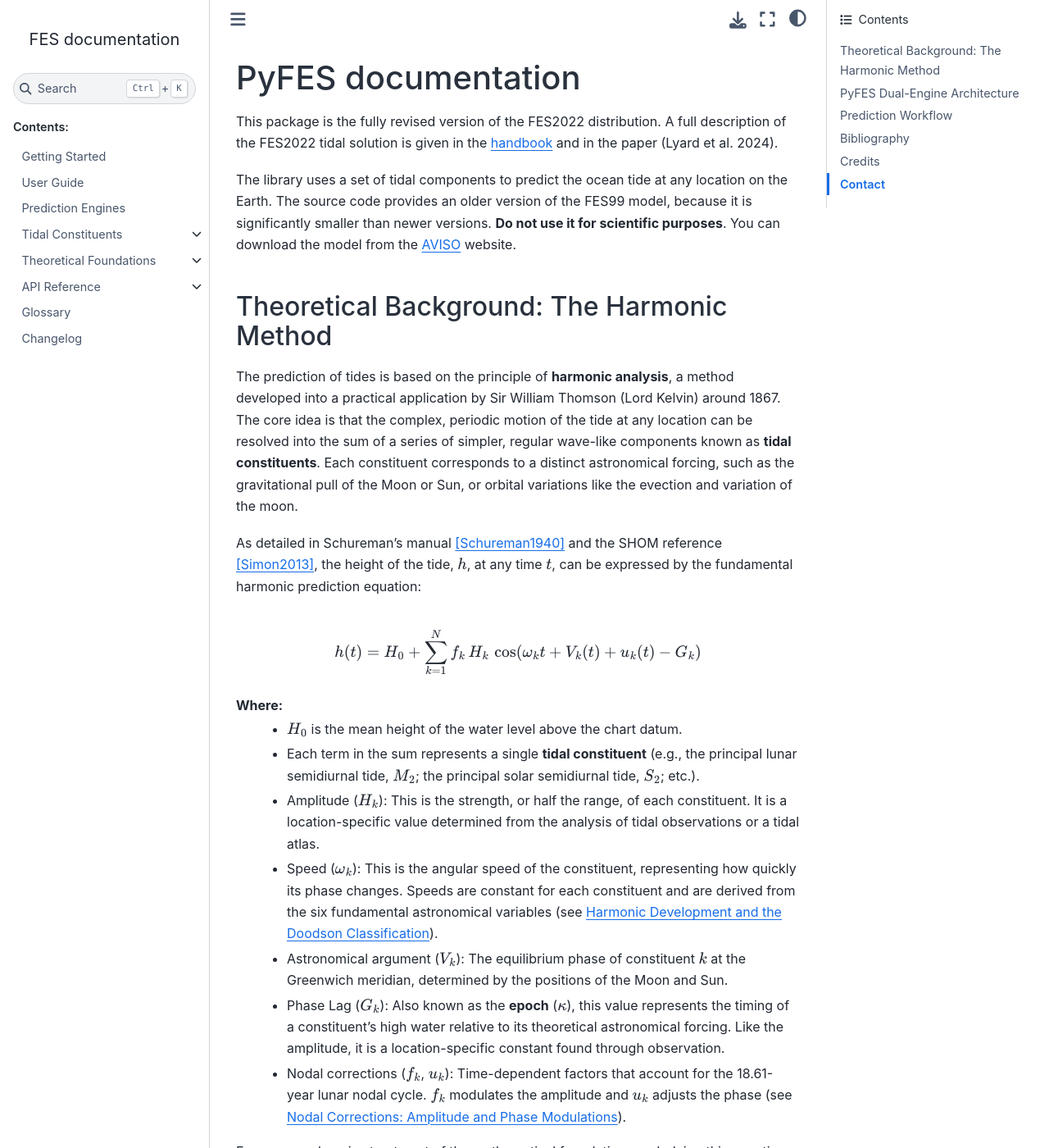
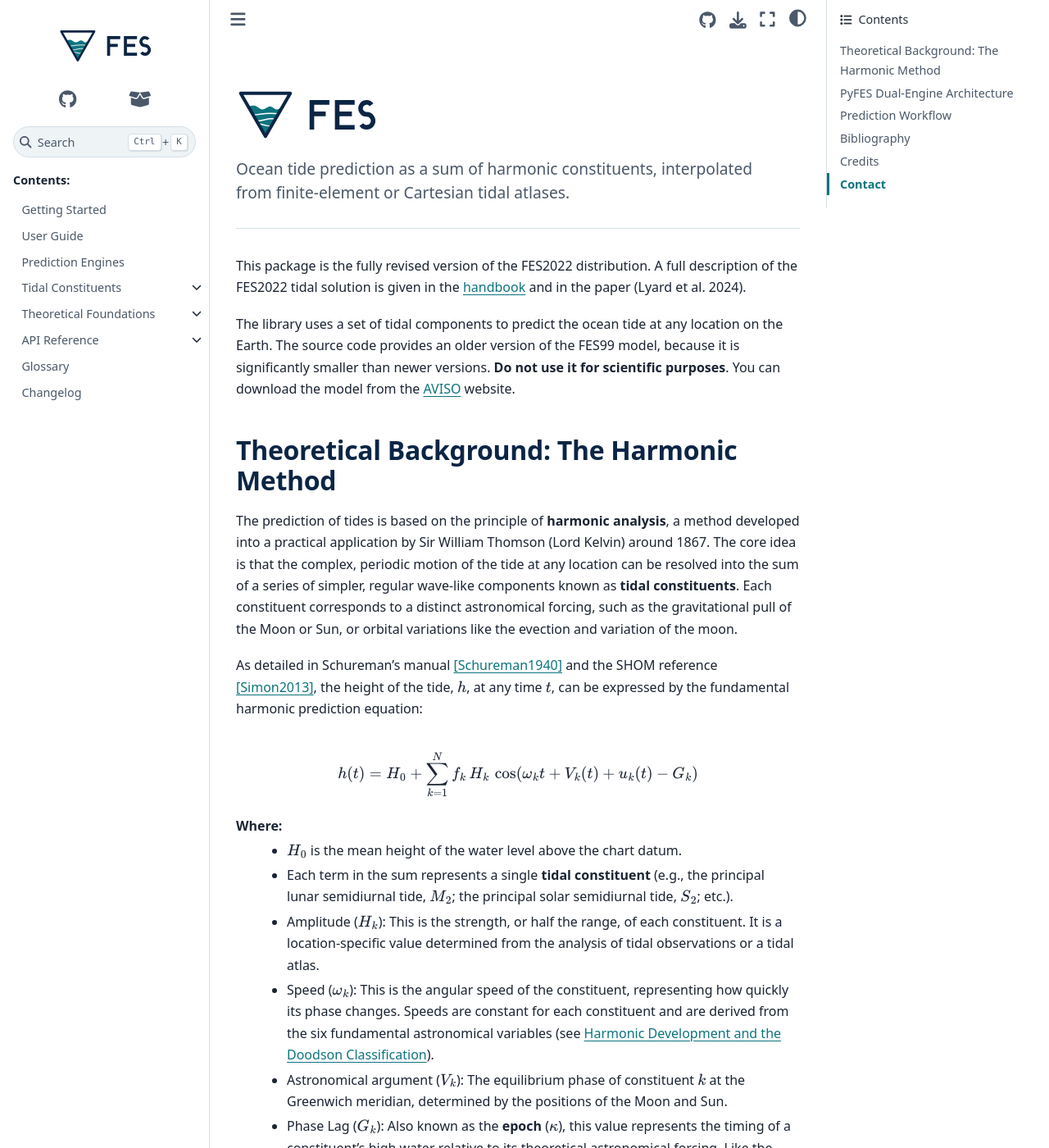
Before and after one commit to CNES/aviso-fes, a Sphinx documentation site: the page built from docs/source/index.rst, in a window 1280 px wide and 1400 px high. Shown: the whole window at 82% size. Built offline with Sphinx 7.4.7 and the Sphinx Book theme 1.1.4, drawn with Linux system fonts in a browser that asks for light colours; pages that are not in the unit, such as notebooks, are missing from menus.

Commit message:
docs(brand): apply the FES identity to the Sphinx documentation

```diff
--- /dev/null
+++ b/docs/source/_static/css/fes.css
@@ -0,0 +1,201 @@
+/*
+ * FES visual identity for sphinx-book-theme (pydata-sphinx-theme).
+ *
+ * The palette is defined once as --fes-* tokens, then mapped onto the
+ * theme's --pst-color-* variables. Only a few targeted rules follow; the
+ * layout of the theme is left untouched. MathJax output is not restyled.
+ *
+ * Contrast (WCAG 2.x), text or link colour on background:
+ *
+ *   Light                       on #FFFFFF   on Estran #EEF4F6
+ *   Text        #1A2433         15.62        14.07
+ *   Muted       #4A5869          7.26         6.54
+ *   Abyss       #0B2545         15.39        13.85
+ *   Tide (link) #0C747E          5.50         4.96
+ *   Tide hover  #0B5F67          7.38         6.64
+ *
+ *   Dark                        on #0A1626   on Estran #132235
+ *   Text        #E6EDF3         15.38        13.59
+ *   Muted       #A9B8C7          8.97         7.93
+ *   Abyss       #9FC3E7          9.89         8.74
+ *   Tide (link) #4FD1C5          9.74         8.61
+ *   Tide hover  #8BE3DA         12.20        10.78
+ *
+ * Spring tide #F2A541 is for charts and illustrations only, never text
+ * (2.05:1 on white).
+ */
+
+html[data-theme="light"] {
+  --fes-background: #ffffff;
+  --fes-text: #1a2433;
+  --fes-muted: #4a5869;
+  --fes-abyss: #0b2545;
+  --fes-tide: #0c747e;
+  --fes-tide-hover: #0b5f67;
+  --fes-estran: #eef4f6;
+  --fes-border: #d5dee6;
+  --fes-spring-tide: #f2a541;
+}
+
+html[data-theme="dark"] {
+  --fes-background: #0a1626;
+  --fes-text: #e6edf3;
+  --fes-muted: #a9b8c7;
+  --fes-abyss: #9fc3e7;
+  --fes-tide: #4fd1c5;
+  --fes-tide-hover: #8be3da;
+  --fes-estran: #132235;
+  --fes-border: #23364d;
+  --fes-spring-tide: #f2a541;
+}
+
+html[data-theme="light"],
+html[data-theme="dark"] {
+  --pst-color-background: var(--fes-background);
+  --pst-color-on-background: var(--fes-background);
+  --pst-color-surface: var(--fes-estran);
+  --pst-color-on-surface: var(--fes-estran);
+  --pst-color-text-base: var(--fes-text);
+  --pst-color-text-muted: var(--fes-muted);
+  --pst-color-heading: var(--fes-abyss);
+  --pst-color-border: var(--fes-border);
+  --pst-color-primary: var(--fes-tide);
+  --pst-color-secondary: var(--fes-abyss);
+  --pst-color-accent: var(--fes-tide);
+  --pst-color-link: var(--fes-tide);
+  --pst-color-link-hover: var(--fes-tide-hover);
+  --pst-color-inline-code: var(--fes-tide-hover);
+  --pst-color-inline-code-links: var(--fes-tide);
+  --pst-color-target: var(--fes-estran);
+  --pst-color-table-row-hover-bg: var(--fes-estran);
+
+  /* System fonts only: nothing is downloaded. */
+  --pst-font-family-base: system-ui, -apple-system, "Segoe UI", Roboto,
+    "Helvetica Neue", Arial, sans-serif;
+  --pst-font-family-heading: var(--pst-font-family-base);
+  --pst-font-family-monospace: ui-monospace, "SF Mono", Menlo, Consolas,
+    "Liberation Mono", monospace;
+}
+
+/* Headings ---------------------------------------------------------------- */
+
+.bd-content h1,
+.bd-content h2,
+.bd-content h3,
+.bd-content h4 {
+  font-weight: 600;
+  letter-spacing: -0.01em;
+  color: var(--fes-abyss);
+}
+
+/* Sidebar logo: the horizontal lockup would otherwise fill the sidebar. */
+
+.bd-sidebar-primary .navbar-brand img.logo__image {
+  height: 3rem;
+  width: auto;
+}
+
+/* Home page banner (index.rst) -------------------------------------------- */
+
+/* The page title stays in the document for search and screen readers; the
+   banner shows the logo in its place. */
+section:has(> .fes-hero) > h1 {
+  position: absolute;
+  width: 1px;
+  height: 1px;
+  overflow: hidden;
+  clip-path: inset(50%);
+  white-space: nowrap;
+}
+
+.fes-hero {
+  margin: 0.5rem 0 2rem;
+  padding: 1.5rem 0 1.75rem;
+  border-bottom: 1px solid var(--fes-border);
+}
+
+.fes-hero img.fes-hero-logo {
+  display: block;
+  height: 72px;
+  width: auto;
+  max-width: 100%;
+  margin: 0 0 1rem;
+}
+
+.fes-hero p {
+  margin: 0;
+  max-width: 40rem;
+  font-size: 1.2rem;
+  line-height: 1.5;
+  color: var(--fes-muted);
+}
+
+/* Admonitions: flatter boxes on the Estran surface. Semantic colours of
+   warnings and errors are kept. */
+
+.bd-content .admonition {
+  border-radius: 4px;
+  box-shadow: none;
+  background-color: var(--fes-estran);
+}
+
+.bd-content .admonition.note,
+.bd-content .admonition.seealso,
+.bd-content .admonition.hint {
+  border-color: var(--fes-tide);
+}
+
+.bd-content .admonition.note > .admonition-title,
+.bd-content .admonition.seealso > .admonition-title,
+.bd-content .admonition.hint > .admonition-title {
+  background-color: var(--fes-estran);
+}
+
+.bd-content .admonition.note > .admonition-title::after,
+.bd-content .admonition.seealso > .admonition-title::after,
+.bd-content .admonition.hint > .admonition-title::after {
+  color: var(--fes-tide);
+}
+
+/* Tables (constituent lists): aligned figures, Estran header. */
+
+.bd-content table.docutils {
+  font-variant-numeric: tabular-nums;
+}
+
+.bd-content table.docutils th {
+  background-color: var(--fes-estran);
+  color: var(--fes-abyss);
+}
+
+/* Gallery cards (sphinx-gallery). */
+
+.sphx-glr-thumbcontainer {
+  border-color: var(--fes-border) !important;
+  border-radius: 6px;
+  box-shadow: none !important;
+}
+
+.sphx-glr-thumbcontainer:hover {
+  border-color: var(--fes-tide) !important;
+}
+
+.sphx-glr-thumbcontainer a.internal,
+.sphx-glr-thumbcontainer .sphx-glr-thumbnail-title {
+  color: var(--fes-abyss);
+}
+
+/* Partner logos in the footer (see _static/partners/README.md). */
+
+.fes-partners {
+  display: flex;
+  flex-wrap: wrap;
+  gap: 1.5rem;
+  align-items: center;
+  margin-top: 0.75rem;
+}
+
+.fes-partners img {
+  height: 40px;
+  width: auto;
+}
--- /dev/null
+++ b/docs/source/_templates/partners.html
@@ -0,0 +1,14 @@
+{#- Official partner logos, listed in html_context['fes_partners'] (conf.py)
+    as dicts with "name", "url", "image_light" and "image_dark" keys. -#}
+{%- if fes_partners %}
+<div class="fes-partners">
+  {%- for partner in fes_partners %}
+  <a href="{{ partner.url }}" title="{{ partner.name }}">
+    <img src="{{ pathto('_static/partners/' ~ partner.image_light, 1) }}"
+         class="only-light" alt="{{ partner.name }}">
+    <img src="{{ pathto('_static/partners/' ~ partner.image_dark, 1) }}"
+         class="only-dark" alt="{{ partner.name }}">
+  </a>
+  {%- endfor %}
+</div>
+{%- endif %}
--- a/docs/source/conf.py
+++ b/docs/source/conf.py
@@ -261,3 +261,46 @@
 # https://www.sphinx-doc.org/en/master/usage/configuration.html#options-for-html-output
 
 html_theme = 'sphinx_book_theme'
+html_title = 'PyFES'
+html_static_path = ['_static']
+html_css_files = ['css/fes.css']
+html_favicon = '_static/favicon.svg'
+html_theme_options = {
+    'logo': {
+        # The horizontal logo already contains the "FES" wordmark.
+        'image_light': '_static/logo/fes-horizontal.svg',
+        'image_dark': '_static/logo/fes-horizontal-dark.svg',
+        'alt_text': 'FES - Home',
+    },
+    'repository_url': 'https://github.com/CNES/aviso-fes',
+    'repository_branch': 'main',
+    'path_to_docs': 'docs/source',
+    'use_repository_button': True,
+    'use_edit_page_button': True,
+    'use_issues_button': True,
+    'icon_links': [
+        {
+            'name': 'GitHub',
+            'url': 'https://github.com/CNES/aviso-fes',
+            'icon': 'fa-brands fa-github',
+        },
+        {
+            'name': 'conda-forge',
+            'url': 'https://anaconda.org/conda-forge/pyfes',
+            'icon': 'fa-solid fa-box-open',
+        },
+    ],
+    'footer_content_items': [
+        'author.html',
+        'copyright.html',
+        'last-updated.html',
+        'extra-footer.html',
+        'partners.html',
+    ],
+    "navbar_persistent": [],
+}
+html_context = {
+    # Official partner logos, rendered in the footer by
+    # _templates/partners.html. See _static/partners/README.md.
+    'fes_partners': [],
+}
--- a/docs/source/index.rst
+++ b/docs/source/index.rst
@@ -1,5 +1,18 @@
 PyFES documentation
 ===================
+
+.. container:: fes-hero
+
+   .. image:: _static/logo/fes-horizontal.svg
+      :class: only-light fes-hero-logo
+      :alt: FES
+
+   .. image:: _static/logo/fes-horizontal-dark.svg
+      :class: only-dark fes-hero-logo
+      :alt: FES
+
+   Ocean tide prediction as a sum of harmonic constituents, interpolated
+   from finite-element or Cartesian tidal atlases.
 
 This package is the fully revised version of the FES2022 distribution. A full
 description of the FES2022 tidal solution is given in the `handbook
```
Also changed, not shown: docs/source/_static/partners/README.md (added, +41 -0 lines), docs/source/changelog.rst (+15 -1 lines), docs/source/_static/favicon.svg, docs/source/_static/logo/fes-horizontal.svg, docs/source/_static/logo/fes-mark.svg.
